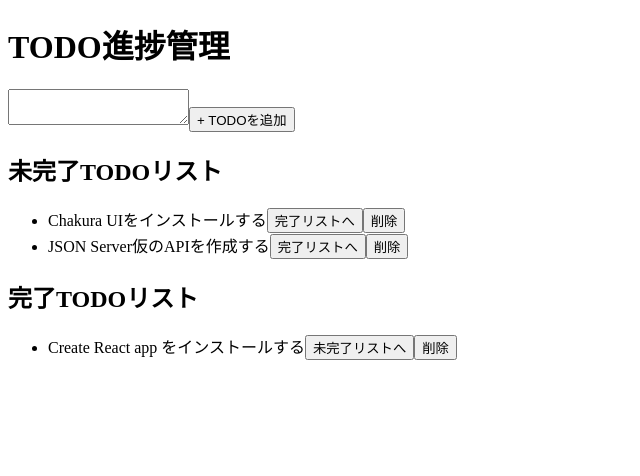
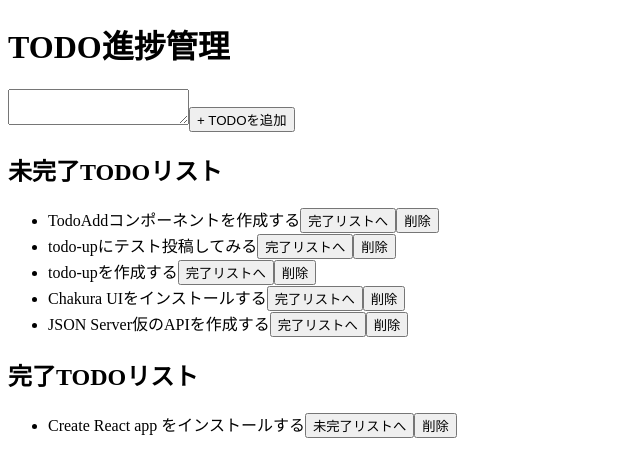
Before and after one commit to uni51/react-todo-app, a React (Create React App) app: page / in a window 1280 px wide. Shown: the top 476 px of the page, without its empty margins (0-640 px from the left). Built offline with nearby package versions, Linux system fonts and the light colour scheme; data requests are answered from the project's data file.

Commit message:
6-34 Todoアプリ 実装05

```diff
--- a/db.json
+++ b/db.json
@@ -14,6 +14,21 @@
       "id": 3,
       "content": "Chakura UIをインストールする",
       "done": false
+    },
+    {
+      "content": "todo-upを作成する",
+      "id": "01G96RST1PMXH0KEHNEJB21WA1",
+      "done": false
+    },
+    {
+      "content": "todo-upにテスト投稿してみる",
+      "id": "01G96RTFTGJ9ZFKMF6ZHYJ8MCB",
+      "done": false
+    },
+    {
+      "content": "TodoAddコンポーネントを作成する",
+      "id": "01G96S0ABQ3NR0RJVQD1Q6HB6V",
+      "done": false
     }
   ]
 }
--- a/src/components/App.js
+++ b/src/components/App.js
@@ -1,3 +1,4 @@
+import React, { useRef } from "react";
 import { useTodo } from "../hooks/useTodo";
 
 const TodoTitle = ({ title, as }) => {
@@ -28,8 +29,26 @@ const TodoList = ({ todoList }) => {
   );
 };
 
+const TodoAdd = ({ inputEl, handleAddTodoListItem }) => {
+  return (
+    <>
+      <textarea ref={inputEl} />
+      <button onClick={handleAddTodoListItem}>+ TODOを追加</button>
+    </>
+  );
+};
+
 function App() {
-  const { todoList } = useTodo();
+  const { todoList, addTodoListItem } = useTodo();
+
+  const inputEl = useRef(null);
+
+  const handleAddTodoListItem = () => {
+    if (inputEl.current.value === "") return;
+
+    addTodoListItem(inputEl.current.value);
+    inputEl.current.value = "";
+  };
 
   console.log("TODOリスト:", todoList);
 
@@ -44,8 +63,11 @@ function App() {
   return (
     <>
       <TodoTitle title="TODO進捗管理" as="h1" />
-      <textarea />
-      <button>+ TODOを追加</button>
+      <TodoAdd
+        inputEl={inputEl}
+        handleAddTodoListItem={handleAddTodoListItem}
+      />
+
       <TodoTitle title="未完了TODOリスト" as="h2" />
       <TodoList todoList={inCompletedList} />
 
```
Lines whose indentation alone changed are shown as unchanged.
